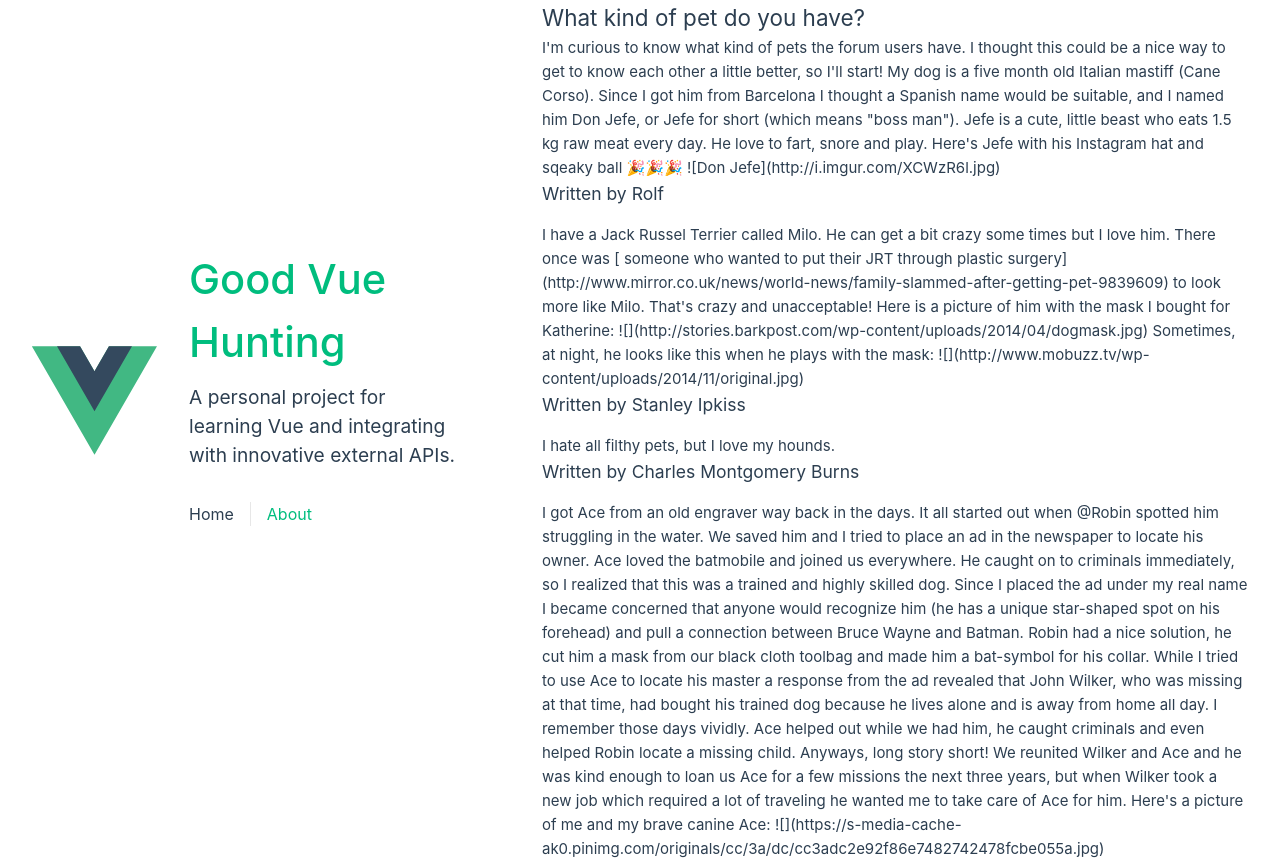
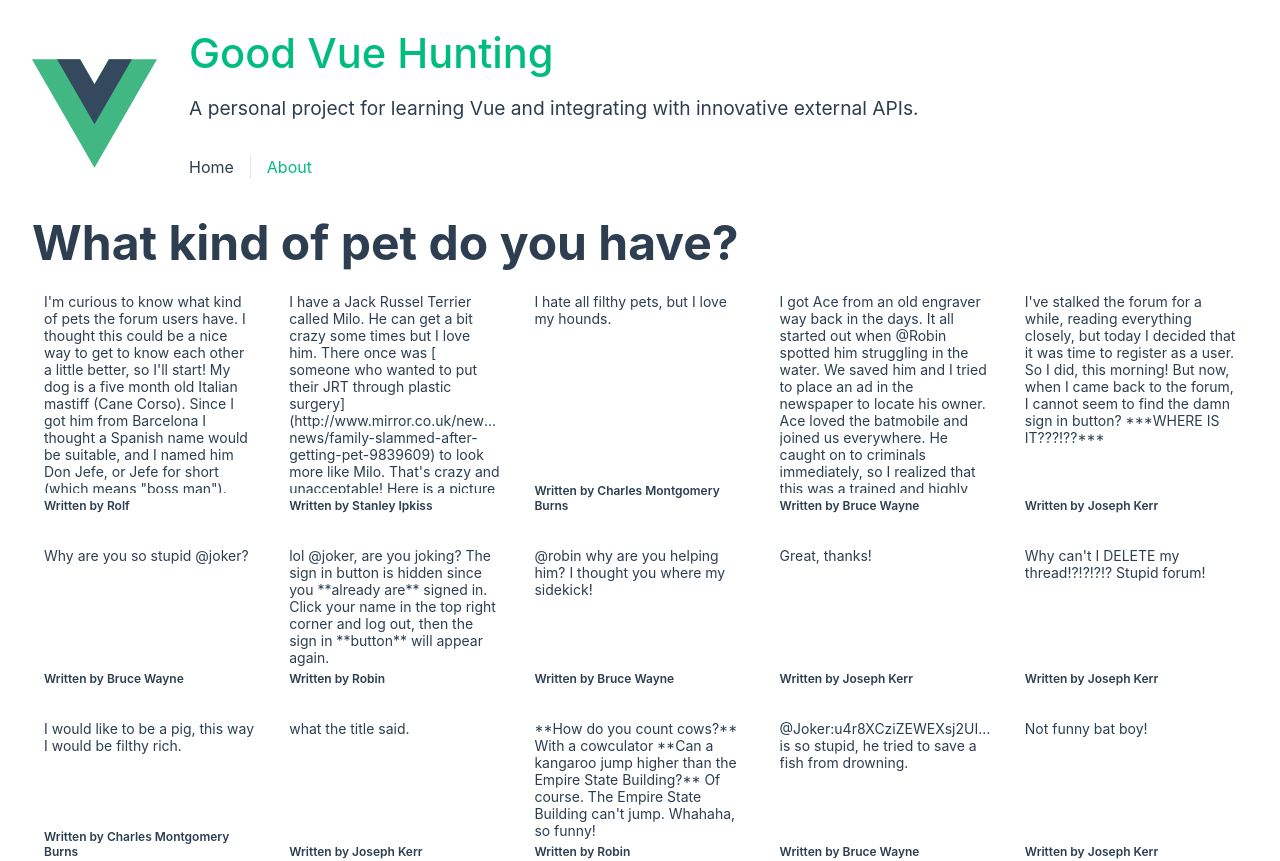
Before and after one commit to Sambuxc/With-a-Vue, a Vue app: page / in a window 1280 px wide. Shown: the top 861 px of the page. Built offline with nearby package versions, Linux system fonts and the light colour scheme.

Commit message:
Styled the post lists area and app from row to column

```diff
--- a/src/assets/base.css
+++ b/src/assets/base.css
@@ -65,7 +65,6 @@ body {
   transition:
     color 0.5s,
     background-color 0.5s;
-  line-height: 1.6;
   font-family:
     Inter,
     -apple-system,
--- a/src/assets/main.css
+++ b/src/assets/main.css
@@ -1,6 +1,9 @@
 @import './base.css';
 
 #app {
+  display: flex;
+  flex-direction: column;
+  width: 100%;
   max-width: 1280px;
   margin: 0 auto;
   padding: 2rem;
@@ -26,10 +29,4 @@ a,
     display: flex;
     place-items: center;
   }
-
-  #app {
-    display: grid;
-    grid-template-columns: 1fr 1fr;
-    padding: 0 2rem;
-  }
 }
--- a/src/components/PageHome.vue
+++ b/src/components/PageHome.vue
@@ -1,10 +1,12 @@
 <template>
   <div v-for="thread in threads" :key="thread.id">
-    <h2>{{ thread.title }}</h2>
+    <h2 class="thread-title">{{ thread.title }}</h2>
 
-    <div class="post" v-for="post in posts" :key="post.id">
-      <p>{{ postById(post.id).text }}</p>
-      <h3>Written by {{ userById(postById(post.id).userId).name }}</h3>
+    <div class="post-list">
+      <div class="post" v-for="post in posts" :key="post.id">
+        <p class="post-content">{{ postById(post.id).text }}</p>
+        <h3 class="post-author">Written by {{ userById(postById(post.id).userId).name }}</h3>
+      </div>
     </div>
   </div>
 </template>
@@ -26,7 +28,43 @@ function userById (userId) {
 </script>
 
 <style lang="scss" scoped>
+.thread-title {
+  margin-top: 18px;
+  margin-bottom: 9px;
+  font-weight: 700;
+  font-size: 3rem;
+}
+
+.post-list {
+  display: grid;
+  gap: 10px;
+  grid-template-columns: repeat(auto-fill, minmax(200px, 1fr));
+  grid-template-rows: masonry;
+
 .post {
-  margin-bottom: 15px;
+  padding: 12px;
+  display: flex;
+  flex-direction: column;
+  justify-content: space-between;
+  background: rgba(255,255,255,0.1);
+  border-radius: 9px;
+
+  &-author {
+    font-weight: 600;
+    font-size: 12px;
+  }
+
+  &-content {
+    margin-bottom: 5px;
+    max-height: 200px;
+    overflow: hidden;
+    text-overflow: ellipsis;
+    font-size: 14px;
+
+    &:hover {
+      overflow-y: scroll;
+    }
+  }
+}
 }
 </style>
```
